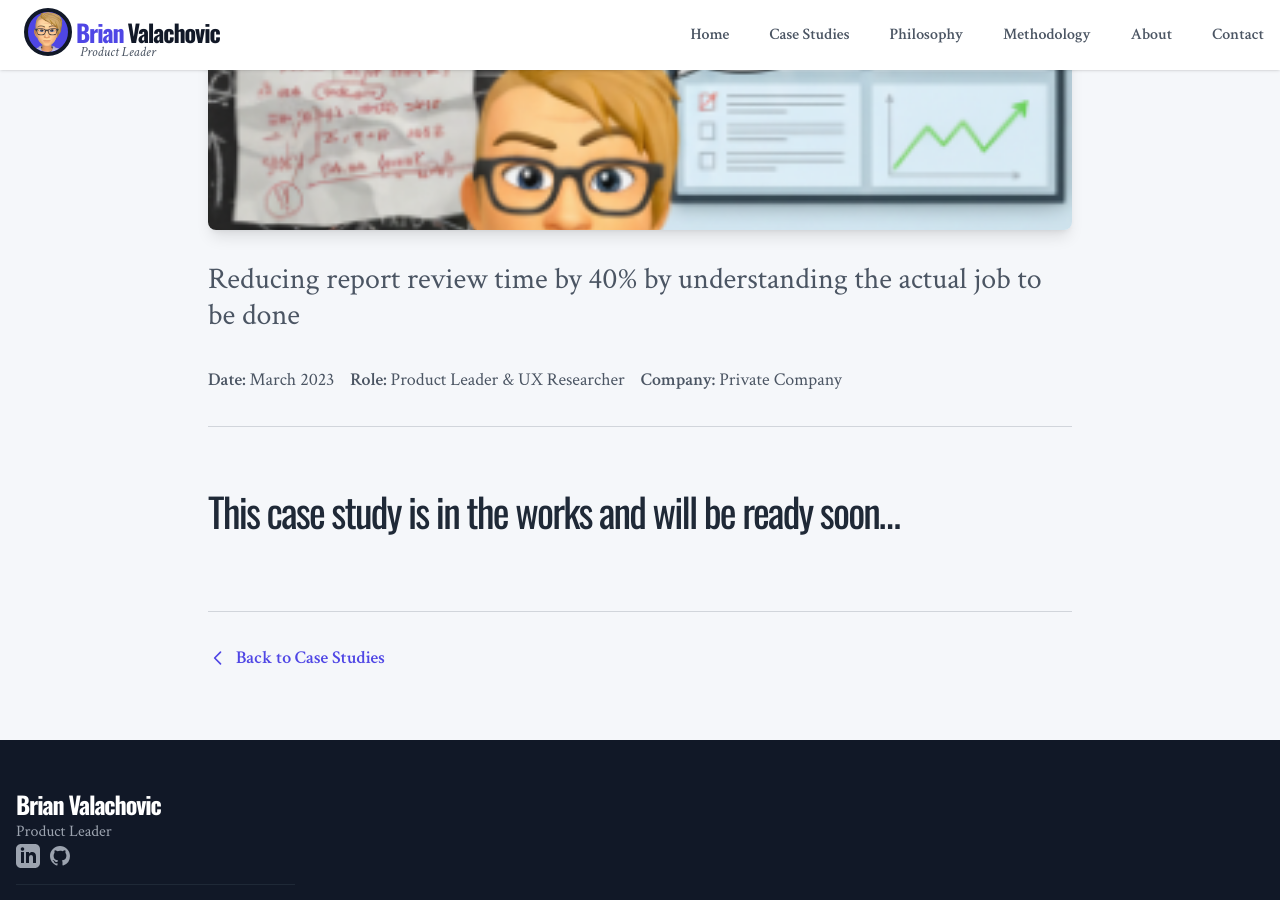
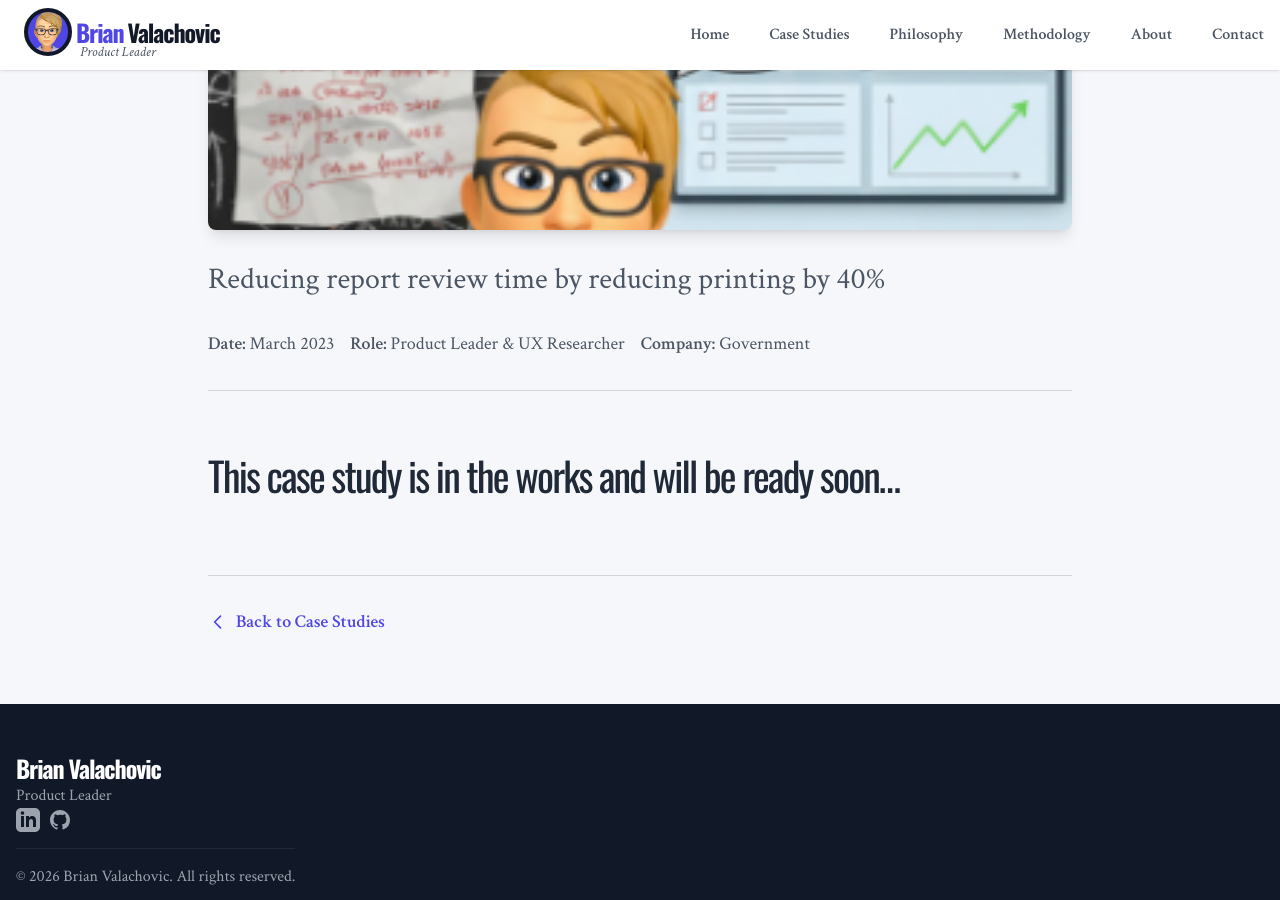
Before and after one commit to bvalachovic/bvalachovic.github.io, a Jekyll site: the page built from _case_studies/printed-page.md, in a window 1280 px wide and 900 px high, scrolled down 502 px. Built offline with Jekyll 4.4.1, drawn with Linux system fonts in a browser that asks for light colours; nearby versions of some CDN libraries.

Commit message:
Revised title of printed page case study

```diff
--- a/_case_studies/printed-page.md
+++ b/_case_studies/printed-page.md
@@ -1,11 +1,11 @@
 ---
 layout: case-study
 title: "How a Printed Page Revealed a System Failure"
-subtitle: "Reducing report review time by 40% by understanding the actual job to be done"
+subtitle: "Reducing report review time by reducing printing by 40%"
 thumbnail: "/public/assets/images/gem-jtbd-thumbnail.png"
 date: 2023-03-01
 role: "Product Leader & UX Researcher"
-company: "Private Company"
+company: "Government"
 order: 3
 ---
 
```
